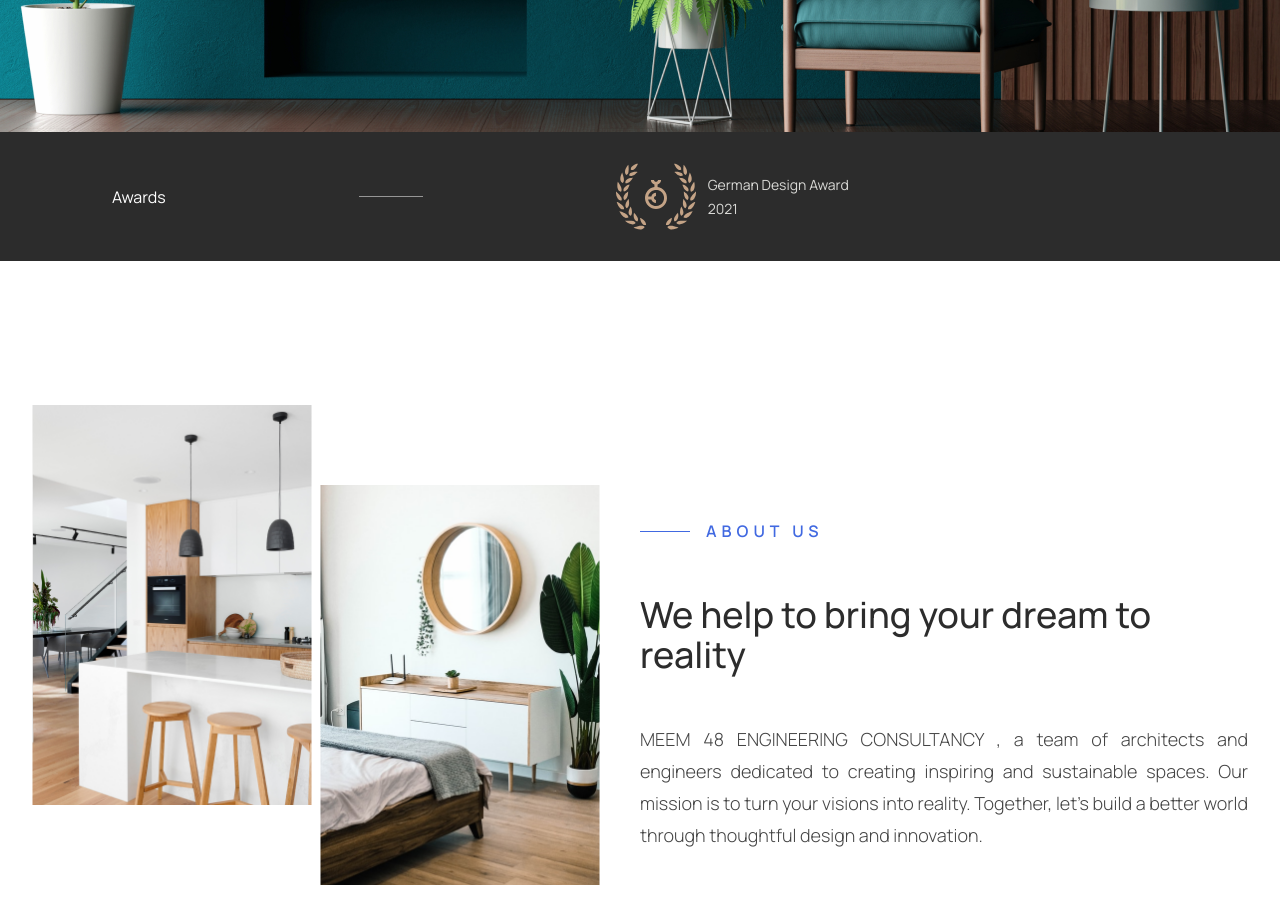
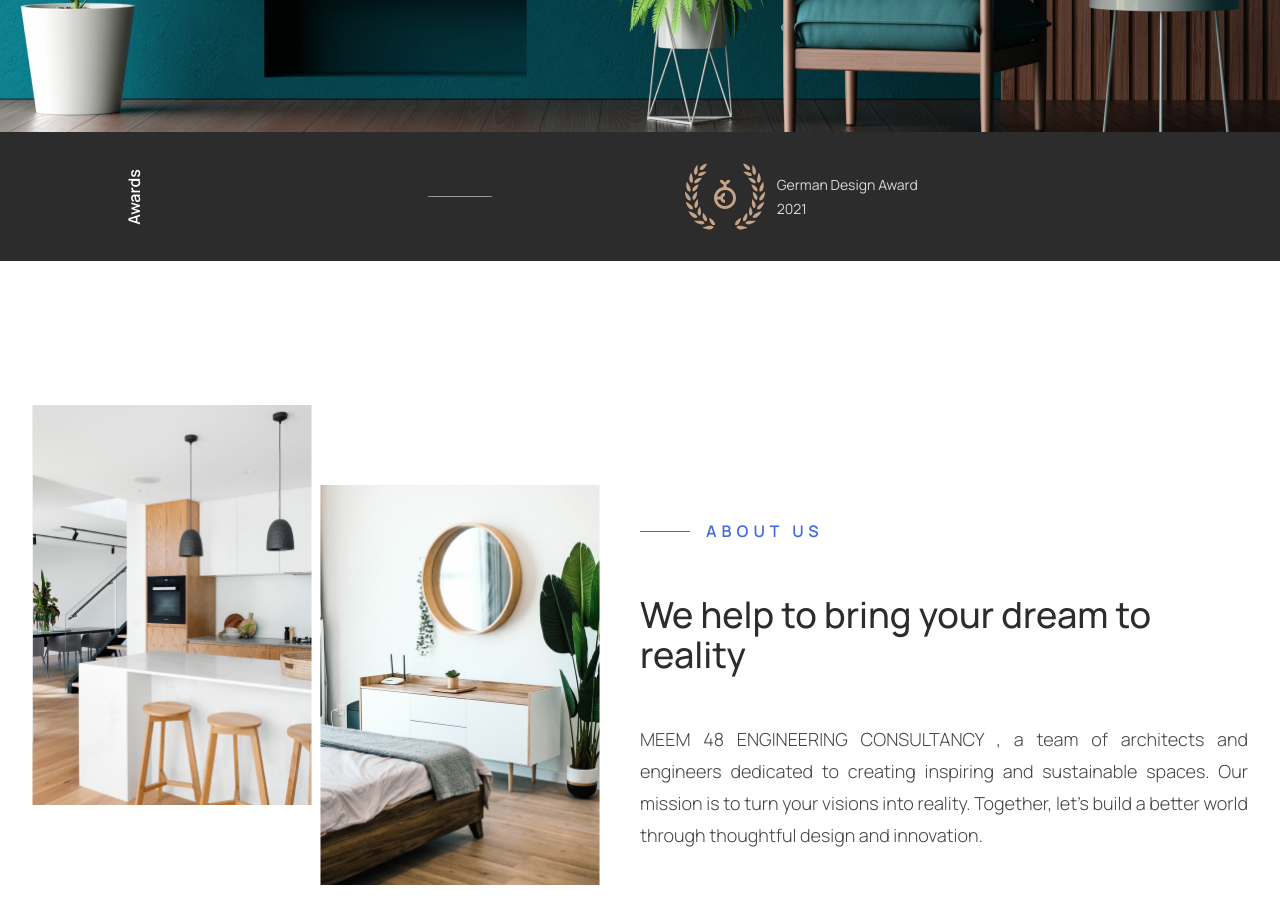
Before and after one commit to prasnaaryal/meem-48, a Next.js app: page / in a window 1280 px wide. Shown: the part 940-1864 px from the top of the page. Built offline with nearby package versions, Linux system fonts and the light colour scheme.

Commit message:
updated award section

```diff
--- a/src/views/Home/Award.tsx
+++ b/src/views/Home/Award.tsx
@@ -1,9 +1,9 @@
 function Award() {
   return (
-    <div className="bg-head py-6 px-[112px]">
-      <div className="flex flex-col sm:flex-row gap-10 sm:gap-[193px]">
-        <div className="flex justify-center items-center">
-          <h6 className="text-white tex-base font-normal leading-8 rotate-90">
+    <div className="bg-head py-6 ">
+      <div className="container flex flex-row gap-5 sm:gap-[193px]">
+        <div className="flex justify-center items-center w-1/6">
+          <h6 className="text-white text-base font-semibold leading-8 -rotate-90 ">
             Awards
           </h6>
         </div>
--- a/tailwind.config.ts
+++ b/tailwind.config.ts
@@ -14,7 +14,7 @@ module.exports = {
       },
     },
     rotate: {
-      "25": "25deg",
+      "90": "90deg",
     },
     extend: {
       fontFamily: {
```
